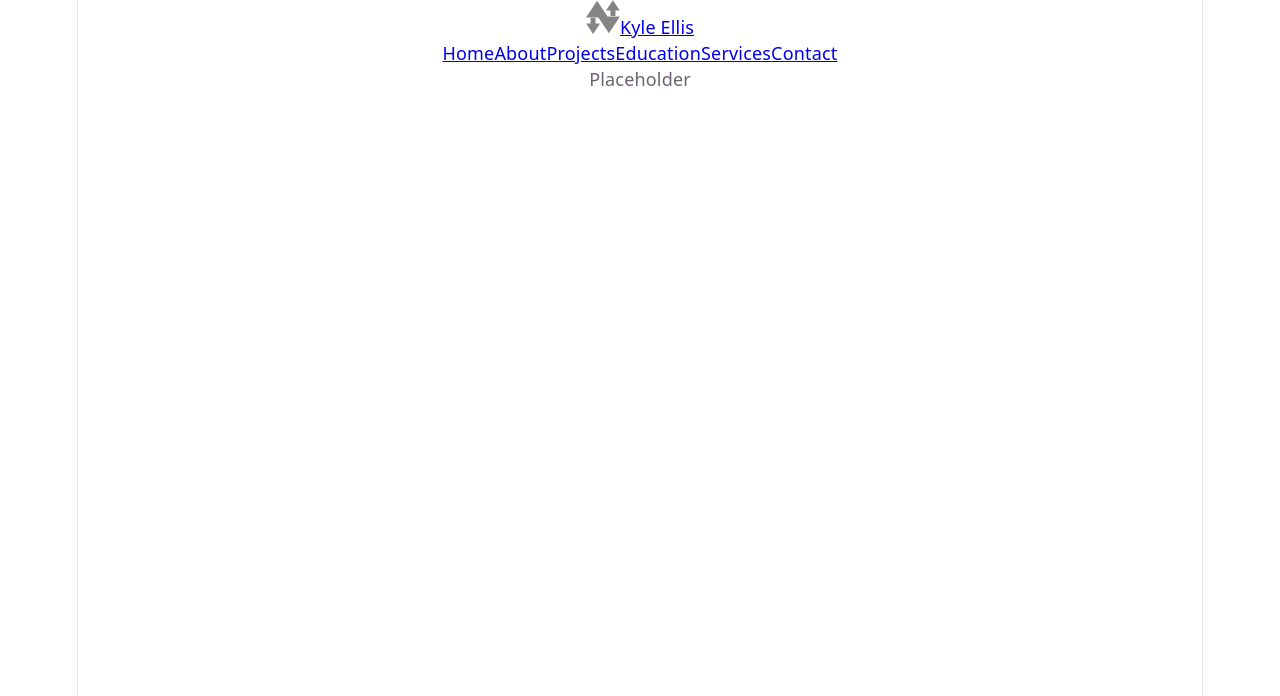
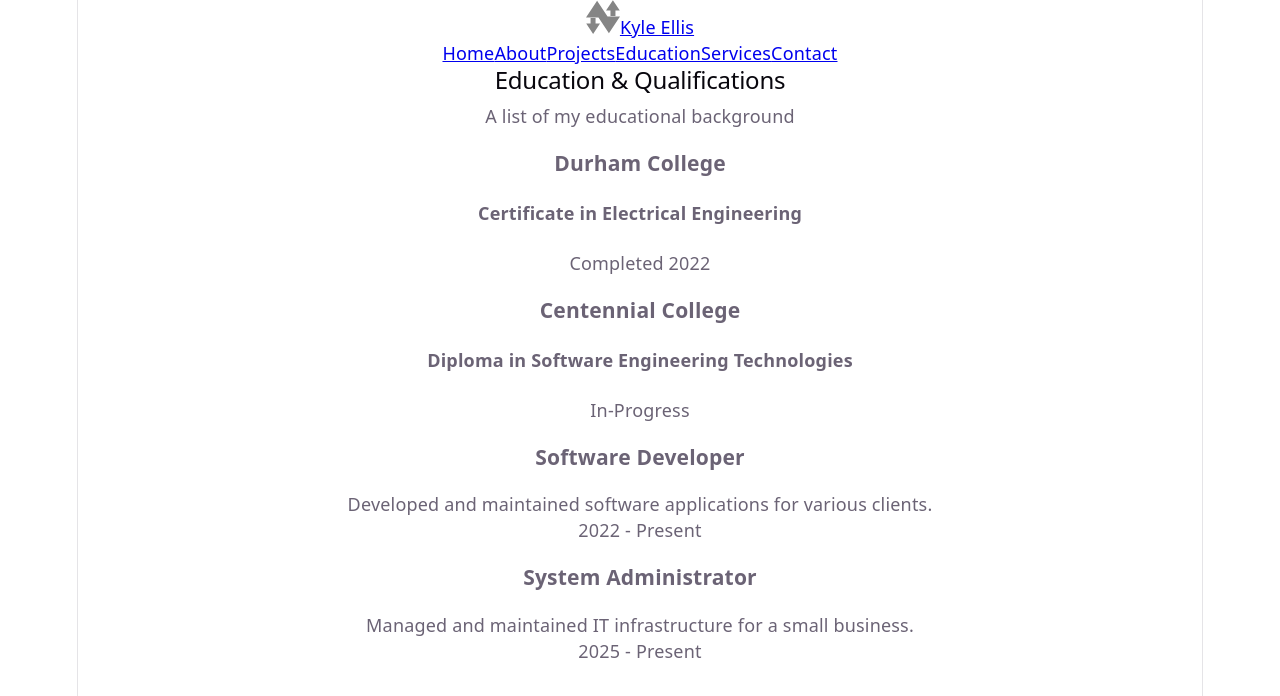
Before and after one commit to kyleelliscent/Portfolio, a React (Vite) app: page /education in a window 1280 px wide. Shown: the top 696 px of the page. Built offline with nearby package versions, Linux system fonts and the light colour scheme.

Commit message:
Filled out Education.jsx

```diff
--- a/src/components/Education.jsx
+++ b/src/components/Education.jsx
@@ -1,3 +1,36 @@
 export default function Education() {
-  return <div>Placeholder</div>;
+  return (
+    <section className="education-page">
+      <div className="education-header">
+        <h2>Education & Qualifications</h2>
+        <p>A list of my educational background</p>
+      </div>
+
+      <div className="education-list">
+        <div className="education1">
+          <h3>Durham College</h3>
+          <h4>Certificate in Electrical Engineering</h4>
+          <p>Completed 2022</p>
+        </div>
+        <div className="education2">
+          <h3>Centennial College</h3>
+          <h4>Diploma in Software Engineering Technologies</h4>
+          <p>In-Progress</p>
+        </div>
+      </div>
+
+      <div className="experience-list">
+        <div className="experience1">
+          <h3>Software Developer</h3>
+          <p>Developed and maintained software applications for various clients.</p>
+          <p>2022 - Present</p>
+        </div>
+        <div className="experience2">
+          <h3>System Administrator</h3>
+          <p>Managed and maintained IT infrastructure for a small business.</p>
+          <p>2025 - Present</p>
+        </div>
+      </div>
+    </section>
+  )
 }
```
